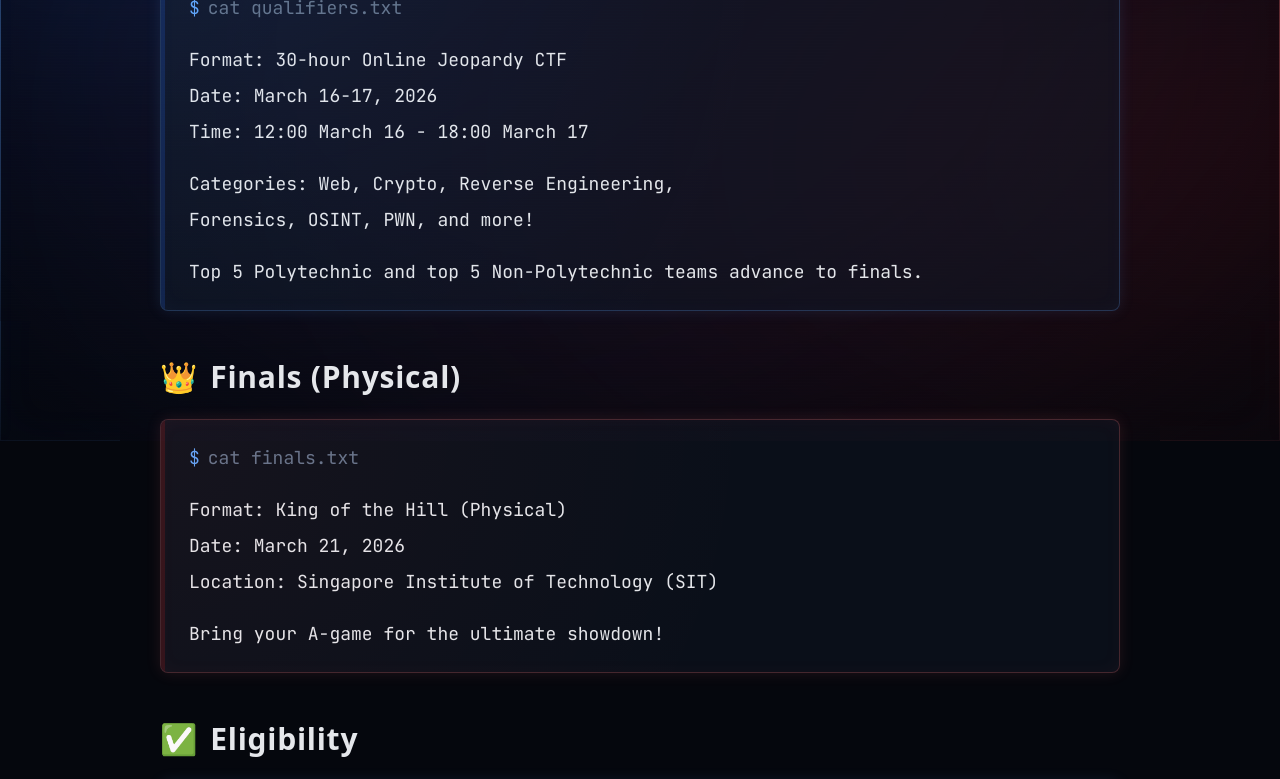
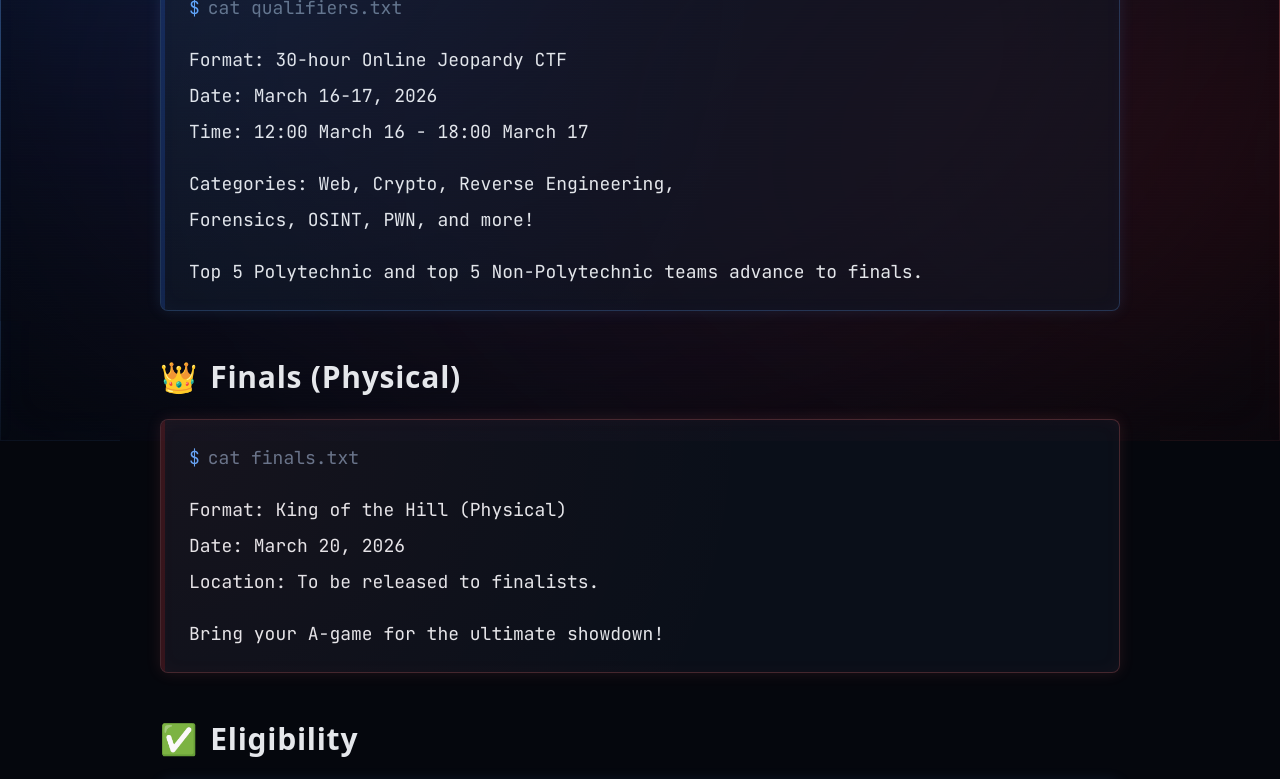
Before and after one commit to Lag-and-Crash/Lag-and-Crash.github.io, a React (Vite) app: page /details in a window 1280 px wide. Shown: the part 359-1138 px from the top of the page. Built offline with nearby package versions, Linux system fonts and the light colour scheme.

Commit message:
Updated finals details

```diff
--- a/src/pages/details.tsx
+++ b/src/pages/details.tsx
@@ -23,8 +23,8 @@ function DetailsPage() {
         { type: 'command', content: 'cat finals.txt' },
         { type: 'empty' },
         { type: 'output', content: 'Format: King of the Hill (Physical)' },
-        { type: 'output', content: 'Date: March 21, 2026' },
-        { type: 'output', content: 'Location: Singapore Institute of Technology (SIT)' },
+        { type: 'output', content: 'Date: March 20, 2026' },
+        { type: 'output', content: 'Location: To be released to finalists.' },
         { type: 'empty' },
         { type: 'output', content: 'Bring your A-game for the ultimate showdown!' },
     ]);
--- a/src/pages/index.tsx
+++ b/src/pages/index.tsx
@@ -129,7 +129,7 @@ function IndexPage() {
                             <p className="text-cosmic-text-secondary text-sm md:text-base leading-relaxed">
                                 Join us for a <span className="text-cosmic-text-primary font-semibold">30-hour online Jeopardy CTF</span> (March 16-17),
                                 with <span className="text-cosmic-red-light font-semibold">top 10 teams</span> advancing to the{' '}
-                                <span className="text-cosmic-red-light font-semibold">King of the Hill</span> finals at SIT on March 21.
+                                <span className="text-cosmic-red-light font-semibold">King of the Hill</span> finals on March 20.
                             </p>
 
                             {/* CTA Button */}
```
